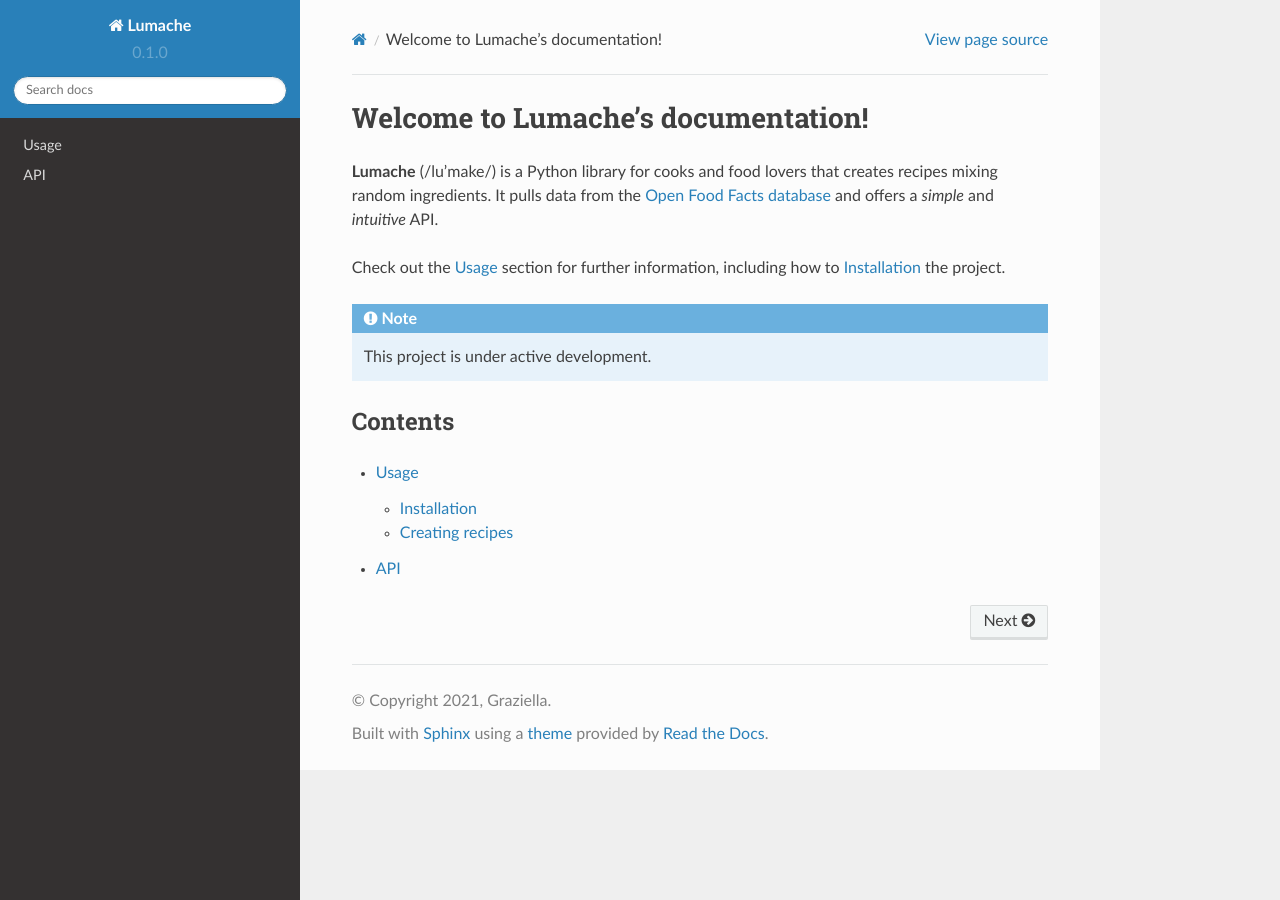
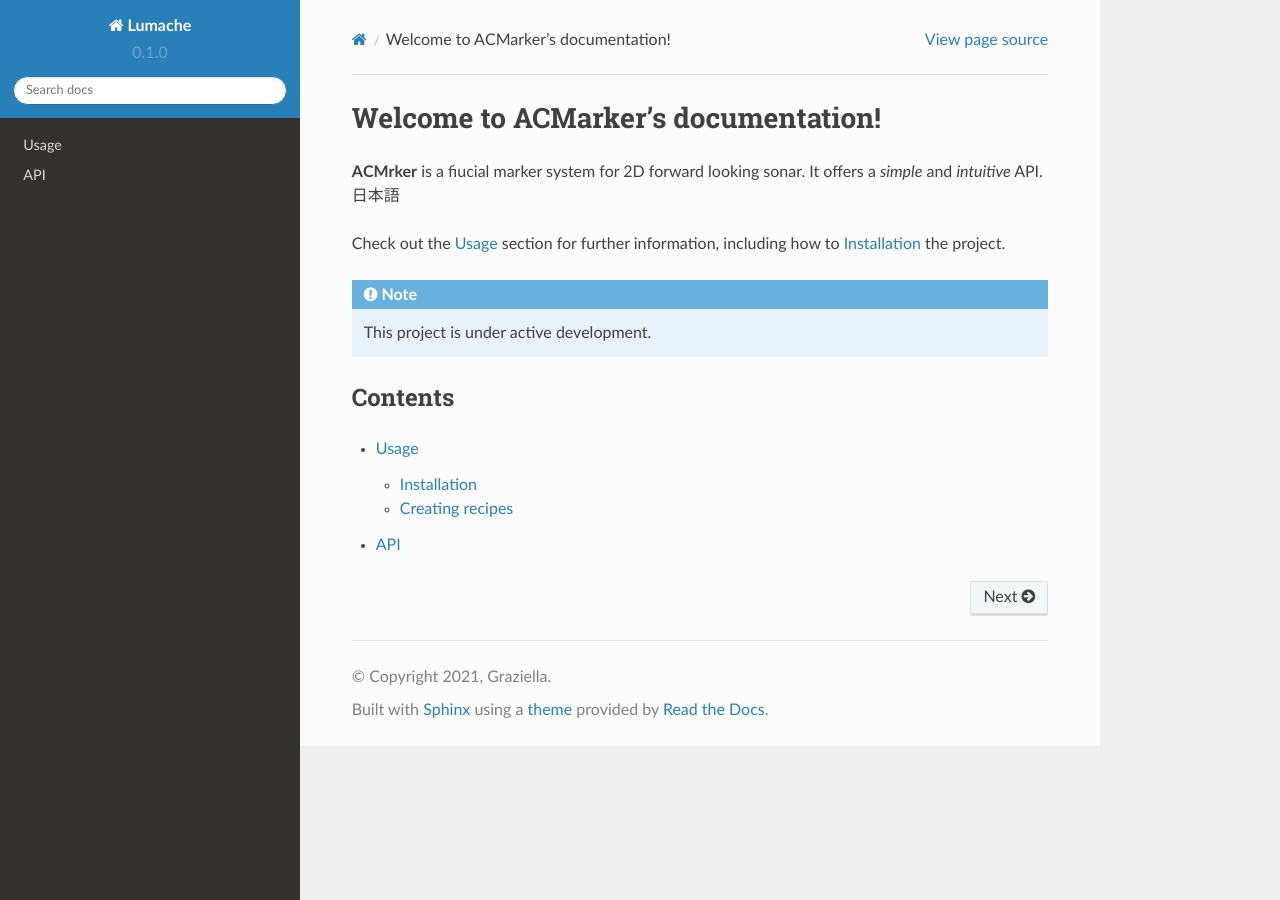
Before and after one commit to sollynoay/rtd-tutorial, a Sphinx documentation site: the page built from docs/source/index.rst, in a window 1280 px wide. Built offline with Sphinx 7.4.7 and the Read the Docs theme 2.0.0, drawn with Linux system fonts in a browser that asks for light colours.

Commit message:
Update index.rst
update index

```diff
--- a/docs/source/index.rst
+++ b/docs/source/index.rst
@@ -1,10 +1,10 @@
-Welcome to Lumache's documentation!
+Welcome to ACMarker's documentation!
 ===================================
 
-**Lumache** (/lu'make/) is a Python library for cooks and food lovers
-that creates recipes mixing random ingredients.
-It pulls data from the `Open Food Facts database <https://world.openfoodfacts.org/>`_
-and offers a *simple* and *intuitive* API.
+**ACMrker** is a fiucial marker system for 2D forward looking sonar.
+It offers a *simple* and *intuitive* API.
+日本語
+
 
 Check out the :doc:`usage` section for further information, including
 how to :ref:`installation` the project.
```
